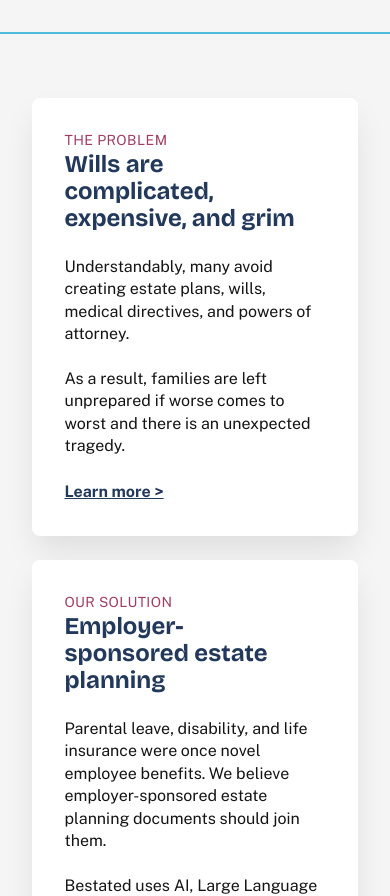
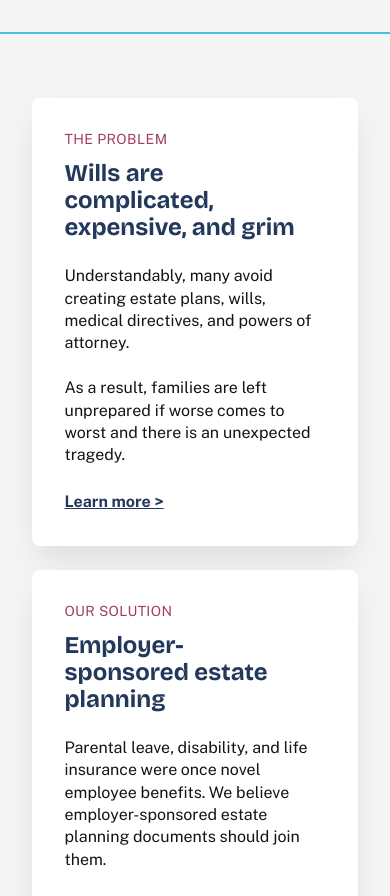
Before and after one commit to chenathy/bestated-ai, a React app: page / in a window 390 px wide. Shown: the part 1000-1896 px from the top of the page. Built offline with nearby package versions, Linux system fonts and the light colour scheme.

Commit message:
here to update info boxes layout mobile

```diff
--- a/src/components/InfoBoxes/InfoBoxes.css
+++ b/src/components/InfoBoxes/InfoBoxes.css
@@ -137,6 +137,11 @@
         box-shadow: 0px 16px 32px -4px #0C0C0D1A;
     }
 
+    .info .box .group {
+        display: grid;
+        gap: 8px;
+    }
+
     .info .box label {
         height: 20px;
         font-family: 'Public Sans', sans-serif;
```
